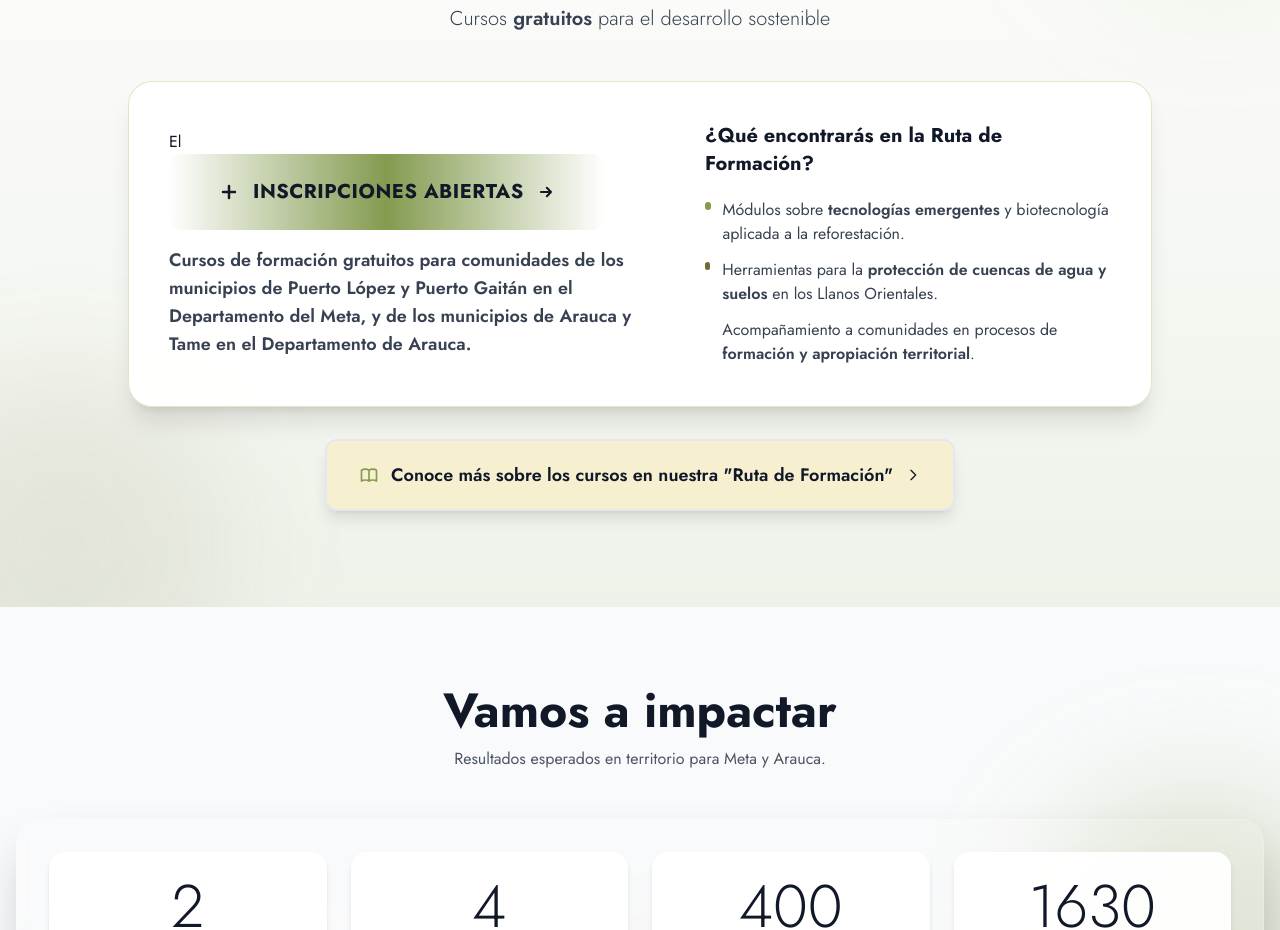
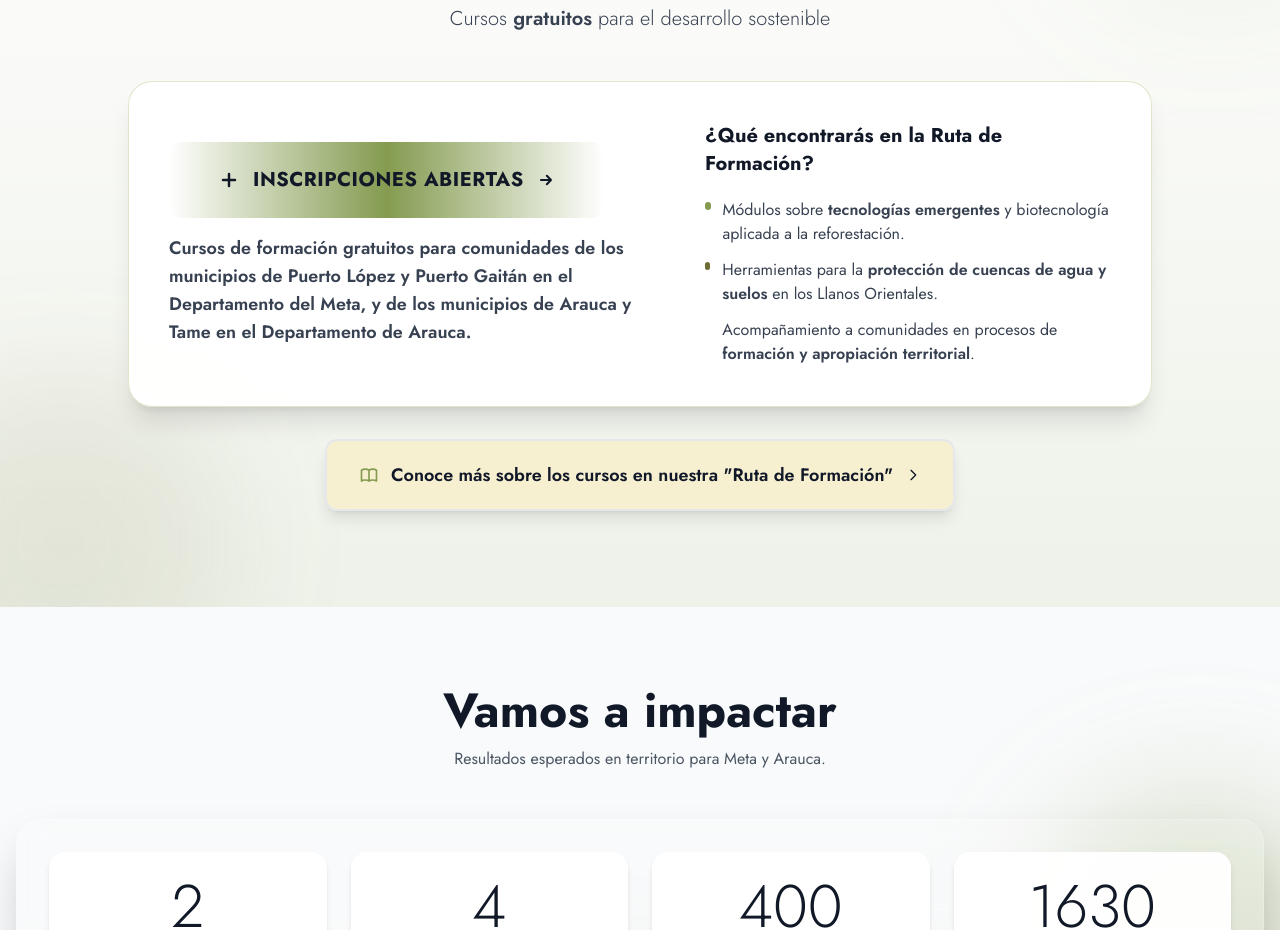
Before and after one commit to robin8a/ts_terrasacha_web, a React (Vite) app: page / in a window 1280 px wide. Shown: the part 1860-2790 px from the top of the page. Built offline with nearby package versions, Linux system fonts and the light colour scheme; no server answers; a web font is replaced by a local one; what aws-amplify would draw is missing.

Commit message:
Refactor TrainingSection component by cleaning up button structure and improving readability. Maintain existing functionality while enhancing the layout for better user experience.

```diff
--- a/src/components/TrainingSection.tsx
+++ b/src/components/TrainingSection.tsx
@@ -36,8 +36,6 @@ const TrainingSection = () => {
             <div className="grid grid-cols-1 md:grid-cols-[1.1fr,0.9fr] gap-8 md:gap-10 items-center">
               {/* Columna izquierda: CTA */}
               <div className="text-center md:text-left">
-             El
-
                 {/* Botón principal */}
                 <div className="mb-4">
                   <a
```
Lines whose indentation alone changed are shown as unchanged.
